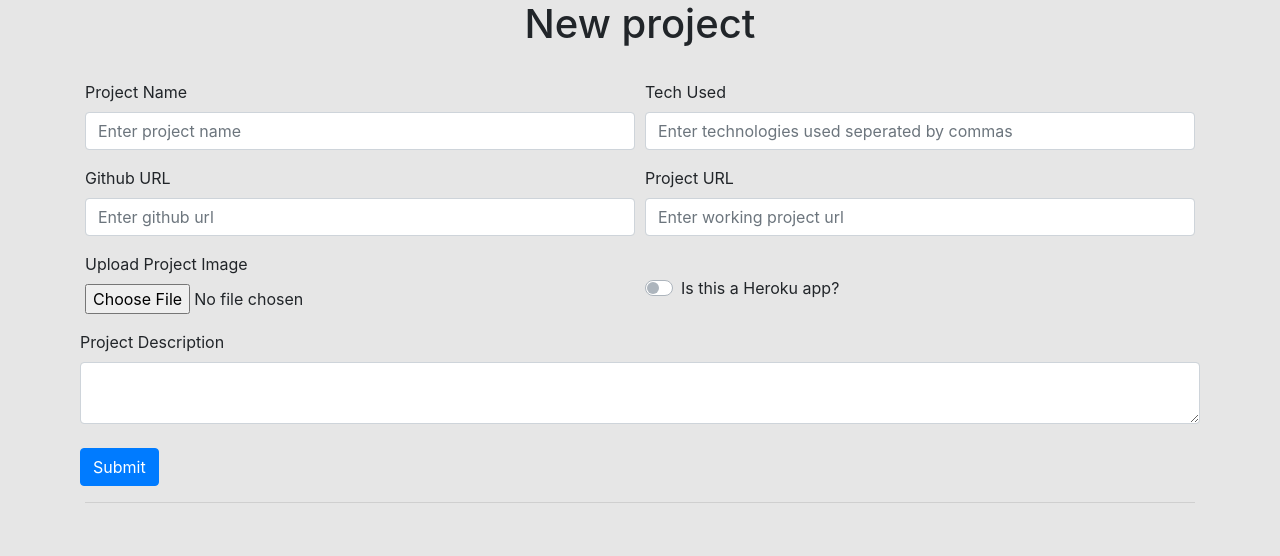
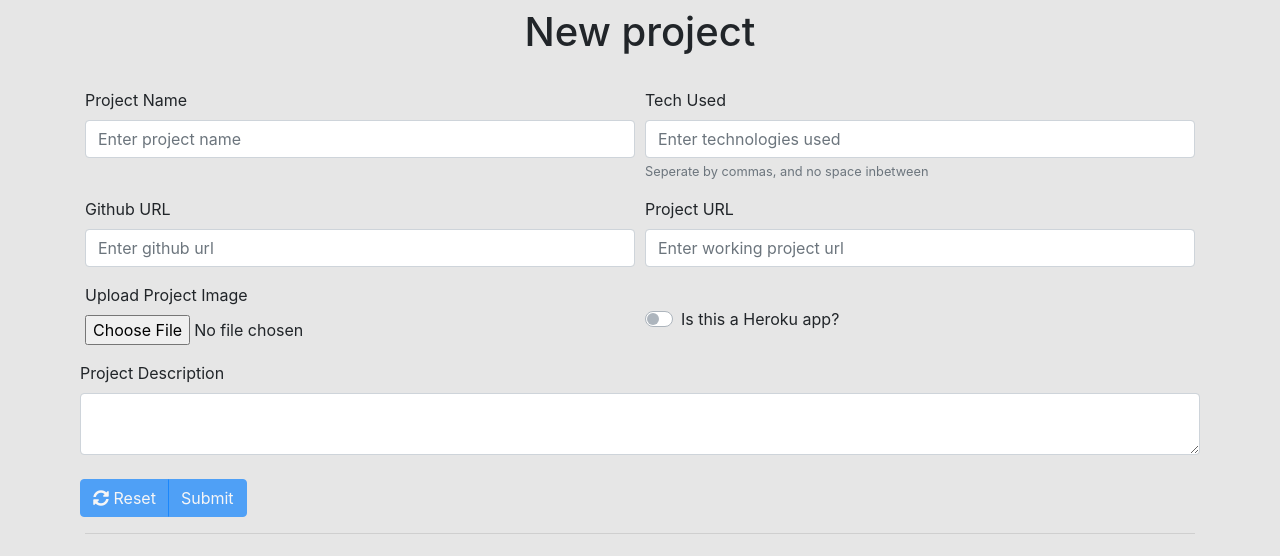
Before and after one commit to jordanjordanb1/jordanbarbosa.com, a React (Create React App) app in the folder client/: page /dashboard in a window 1280 px wide. Shown: the top 556 px of the page. Built offline with nearby package versions, Linux system fonts and the light colour scheme.

Commit message:
Finished new project form and validation

```diff
--- a/client/src/components/Dashboard/NewProject/NewProject.js
+++ b/client/src/components/Dashboard/NewProject/NewProject.js
@@ -1,63 +1,17 @@
 import React, { PureComponent } from 'react'
-import Form from 'react-bootstrap/Form'
-import Col from 'react-bootstrap/Col'
+import NewProjectForm from './NewProjectForm'
 import './NewProject.css'
-import Button from 'react-bootstrap/Button'
 
 export default class NewProject extends PureComponent {
+    handleSubmit = (e) => {
+        e.preventDefault()
+    }
+
     render() {
         return (
-            <Form>
-                <h1 className="text-center">New project</h1>
-
-                <br />
-
-                <Form.Row>
-                    <Form.Group as={Col} xs="12" md="6">
-                        <Form.Label>Project Name</Form.Label>
-                        <Form.Control type="text" placeholder="Enter project name" name="name" />
-                    </Form.Group>
-
-                    <Form.Group as={Col} xs="12" md="6">
-                        <Form.Label>Tech Used</Form.Label>
-                        <Form.Control type="text" placeholder="Enter technologies used seperated by commas" name="tech" />
-                    </Form.Group>
-                </Form.Row>
-
-                <Form.Row>
-                    <Form.Group as={Col} xs="12" md="6">
-                        <Form.Label>Github URL</Form.Label>
-                        <Form.Control type="url" placeholder="Enter github url" name="github" />
-                    </Form.Group>
-
-                    <Form.Group as={Col} xs="12" md="6">
-                        <Form.Label>Project URL</Form.Label>
-                        <Form.Control type="url" placeholder="Enter working project url" name="url" />
-                    </Form.Group>
-                </Form.Row>
-
-                <Form.Row>
-                    <Form.Group as={Col} xs="12" md="6">
-                        <Form.Label>Upload Project Image</Form.Label>
-                        <Form.Control type="file" accept="image/*" name="img" />
-                    </Form.Group>
-
-
-                    <Form.Group as={Col} xs="12" md="6">
-                        <br />
-                        <Form.Check type="switch" id="custom-switch" label="Is this a Heroku app?" name="isHeroku" />
-                    </Form.Group>
-                </Form.Row>
-
-                <Form.Row>
-                    <Form.Label>Project Description</Form.Label>
-                    <Form.Control as="textarea" name="desc" />
-                </Form.Row><br />
-
-                <Form.Row>
-                    <Button type="submit">Submit</Button>
-                </Form.Row>
-            </Form>
+            <>
+                <NewProjectForm onSubmit={this.handleSubmit} />
+            </>
         )
     }
 }
--- /dev/null
+++ b/client/src/components/Dashboard/NewProject/NewProjectForm.js
@@ -0,0 +1,134 @@
+import React from 'react'
+import { reduxForm, Field } from 'redux-form'
+
+import Form from 'react-bootstrap/Form'
+import Button from 'react-bootstrap/Button'
+import ButtonGroup from 'react-bootstrap/ButtonGroup'
+import Col from 'react-bootstrap/Col'
+
+const required = value => value ? undefined : 'Required'
+
+const renderField = ({ input, placeholder, type, meta: { touched, error } }) => ( // Renders the inputs
+    <>
+        <Form.Control {...input}
+            placeholder={placeholder}
+            type={type}
+            id={input.name}
+            className={error && touched ? 'input-error' : ''}
+        />
+
+        {touched && ((error && <Form.Control.Feedback type="invalid" style={{ display: 'block' }}><i className="fas fa-exclamation-triangle"></i> {error}</Form.Control.Feedback>))}
+    </>
+)
+
+const renderFieldWithSub = ({ input, placeholder, type, meta: { touched, error } }) => ( // Renders the inputs
+    <>
+        <Form.Control {...input}
+            placeholder={placeholder}
+            type={type}
+            id={input.name}
+            className={error && touched ? 'input-error' : ''}
+        />
+
+        <Form.Text className="text-muted">Seperate by commas, and no space inbetween</Form.Text>
+
+        {touched && ((error && <Form.Control.Feedback type="invalid" style={{ display: 'block' }}><i className="fas fa-exclamation-triangle"></i> {error}</Form.Control.Feedback>))}
+    </>
+)
+
+
+const renderTextArea = ({ input, placeholder, meta: { touched, error } }) => ( // Renders the text area
+    <>
+        <Form.Control {...input}
+            placeholder={placeholder}
+            className={error && touched ? 'input-error' : ''}
+            id={input.name}
+            as="textarea" />
+
+        {touched && ((error && <Form.Control.Feedback type="invalid" style={{ display: 'block' }}><i class="fas fa-exclamation-triangle"></i> {error}</Form.Control.Feedback>))}
+    </>
+)
+
+const renderFile = ({ input, type }) => ( // Renders the inputs
+    <>
+        <Form.Control {...input}
+            type={type}
+            id={input.name}
+            value={undefined}
+            accept=".jpg/.jpeg/.png"
+        />
+    </>
+)
+
+const renderSwitch = ({ input, label }) => ( // Renders the inputs
+    <>
+        <Form.Check {...input}
+            type="switch"
+            id="custom-switch"
+            label={label}
+        />
+    </>
+)
+
+const contactForm = ({ onSubmit, handleSubmit, reset, valid, pristine, submitting }) => {
+    return (
+        <Form onSubmit={handleSubmit(onSubmit)}>
+            <h1 className="text-center mt-2">New project</h1>
+
+            <br />
+
+            <Form.Row>
+                <Form.Group as={Col} xs="12" md="6">
+                    <Form.Label htmlFor="name">Project Name</Form.Label>
+                    <Field placeholder="Enter project name" name="name" component={renderField} type="text" validate={required} />
+                </Form.Group>
+
+                <Form.Group as={Col} xs="12" md="6">
+                    <Form.Label htmlFor="tech">Tech Used</Form.Label>
+                    <Field type="text" placeholder="Enter technologies used" name="tech" component={renderFieldWithSub} validate={required} />
+                </Form.Group>
+            </Form.Row>
+
+            <Form.Row>
+                <Form.Group as={Col} xs="12" md="6">
+                    <Form.Label htmlFor="github">Github URL</Form.Label>
+                    <Field type="url" placeholder="Enter github url" name="github" component={renderField} validate={required} />
+                </Form.Group>
+
+                <Form.Group as={Col} xs="12" md="6">
+                    <Form.Label htmlFor="url">Project URL</Form.Label>
+                    <Field type="url" placeholder="Enter working project url" name="url" component={renderField} />
+                </Form.Group>
+            </Form.Row>
+
+            <Form.Row>
+                <Form.Group as={Col} xs="12" md="6">
+                    <Form.Label htmlFor="img">Upload Project Image</Form.Label>
+                    <Field type="file" name="img" component={renderFile} validate={required} />
+                </Form.Group>
+
+
+                <Form.Group as={Col} xs="12" md="6">
+                    <br />
+                    <Field label="Is this a Heroku app?" name="isHeroku" component={renderSwitch} />
+                </Form.Group>
+            </Form.Row>
+
+            <Form.Row>
+                <Form.Label htmlFor="desc">Project Description</Form.Label>
+                <Field as="textarea" name="desc" component={renderTextArea} />
+            </Form.Row><br />
+
+            <Form.Row>
+                <ButtonGroup>
+                    <Button type="submit" value="reset" color="danger" disabled={pristine || submitting} onClick={reset}><i className="fas fa-sync-alt"></i> Reset</Button>
+                    <Button type="submit" value="submit" color="primary" disabled={!valid || pristine || submitting}> Submit</Button>
+                </ButtonGroup>
+            </Form.Row>
+        </Form>
+    )
+}
+
+export default reduxForm({
+    form: 'newProject'
+})(contactForm)
```
